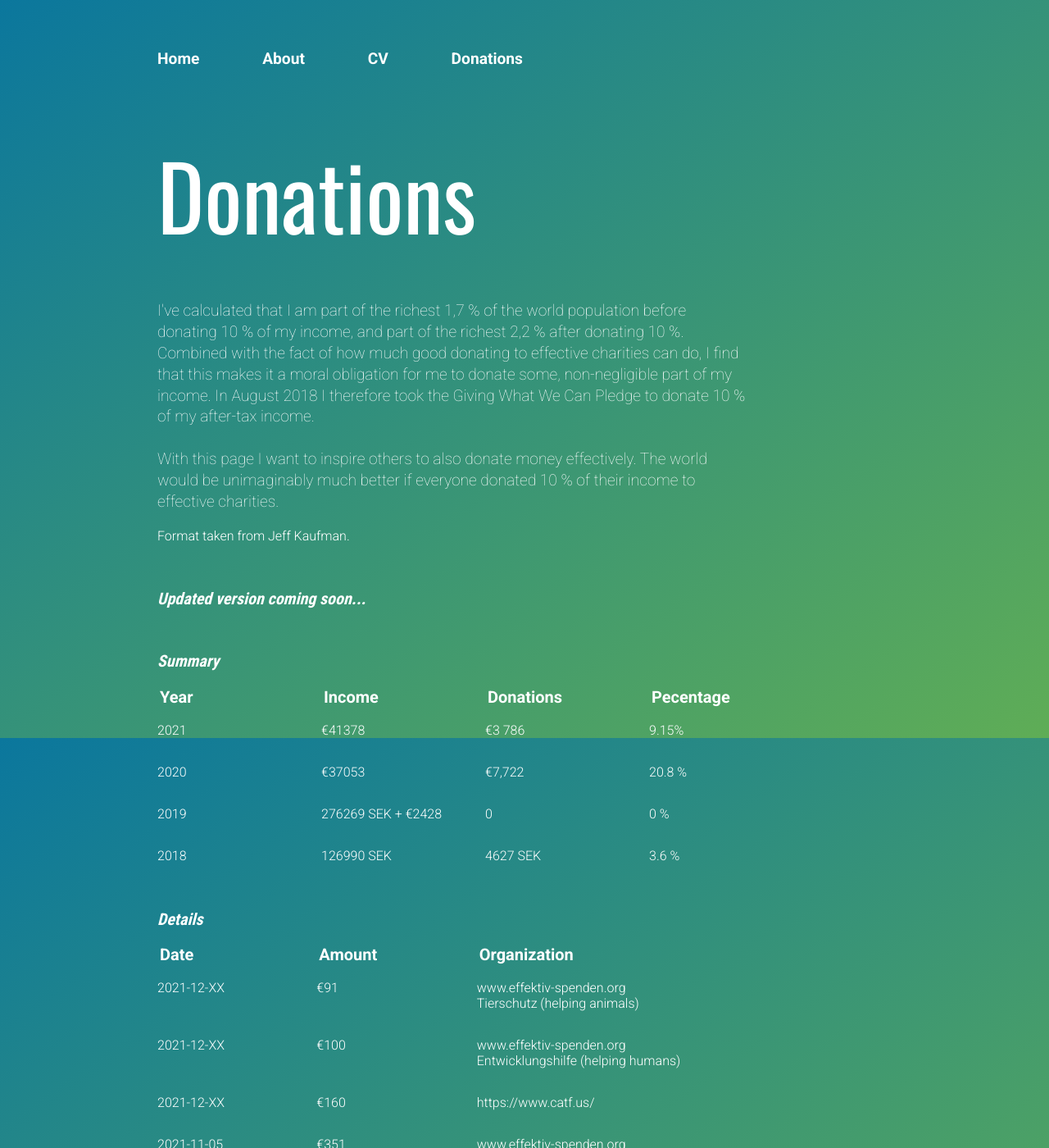
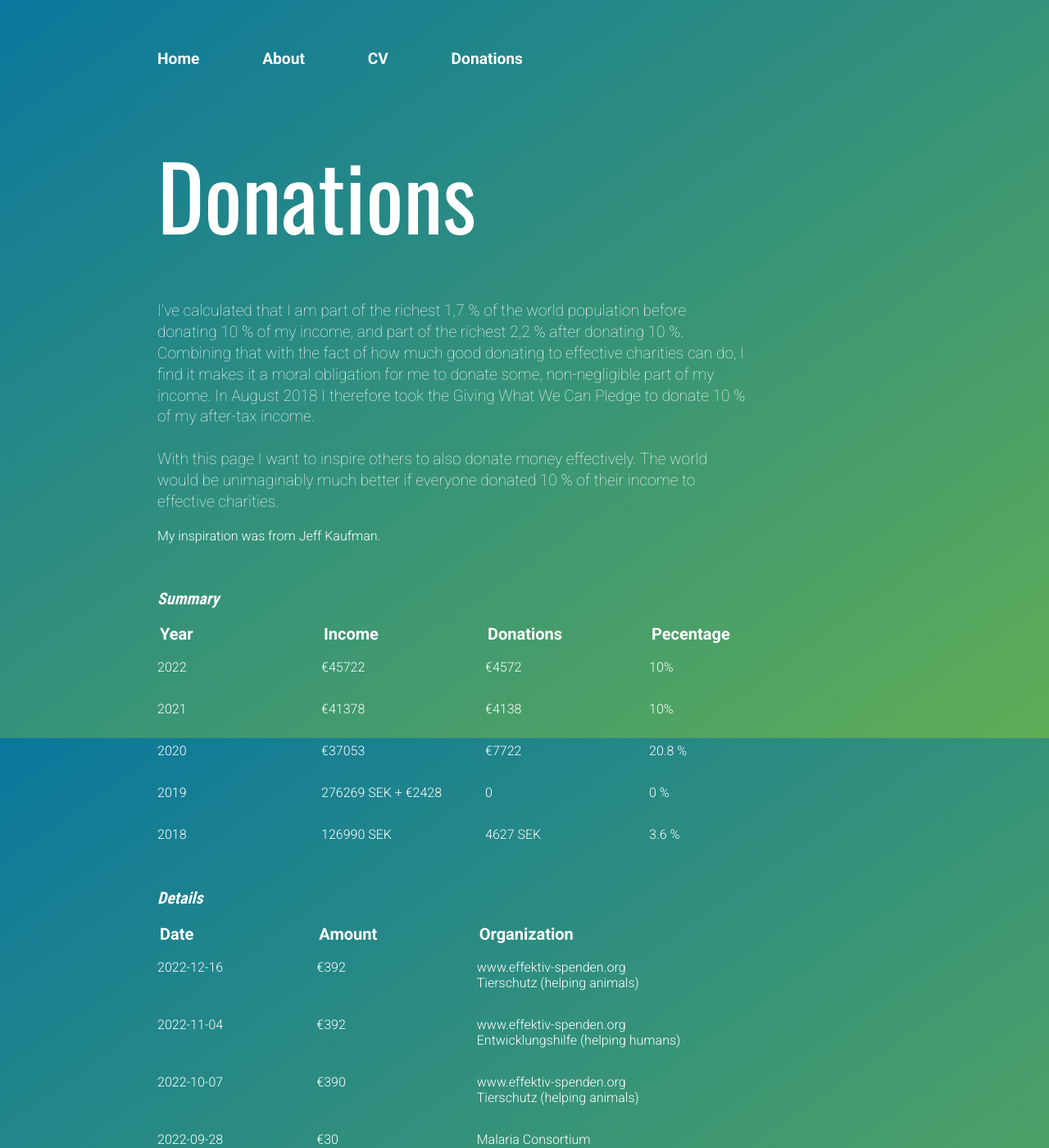
Before and after one commit to molundb/molundb.github.io, a Jekyll site: the page built from donations/index.html, in a window 1280 px wide and 1400 px high. Shown: the whole window at 82% size. Built offline with Jekyll 4.4.1, drawn with Linux system fonts in a browser that asks for light colours; some of the changed text lies outside the part shown.

Commit message:
feat: update donations text

```diff
--- a/donations/index.html
+++ b/donations/index.html
@@ -14,7 +14,7 @@ title: Donations
 
   <p>
   I've <a href="https://howrichami.givingwhatwecan.org/how-rich-am-i">calculated</a> that I am part of the richest 1,7 % of the world population before donating 10 % of my income, and part of the richest 2,2 % after donating 10 %.
-  Combined with the fact of how much good donating to effective charities <a href="https://www.givewell.org/impact-calculator" >can do</a>, I find that this makes it a moral obligation for me to donate some, non-negligible part of my income.
+  Combining that with the fact of how much good donating to effective charities <a href="https://www.thelifeyoucansave.org/impact-calculator/" >can do</a>, I find it makes it a moral obligation for me to donate some, non-negligible part of my income.
   In August 2018 I therefore took the <a href="https://www.givingwhatwecan.org/">Giving What We Can Pledge</a> to donate 10 % of my after-tax income.
 
   <br></br>
@@ -22,21 +22,19 @@ title: Donations
   The world would be <a href="https://www.youtube.com/watch?v=LtWINl3C_7s&ab_channel=TEDxTalks">unimaginably much better</a> if everyone donated 10 % of their income to effective charities.
   </p>
 
-  Format taken from <a href="https://www.jefftk.com/donations">Jeff Kaufman</a>.
+  My inspiration was from <a href="https://www.jefftk.com/donations">Jeff Kaufman</a>.
 
   <br>
   <br>
   <br>
-  <h2>Updated version coming soon...</h2>
-  <br>
-
 
   <h2>Summary</h2>
 
     <table border="1" cellpadding=3px>
       <tr><th>Year<th>Income<th>Donations<th>Pecentage
-      <tr><td>2021<td>€41378<td>€3 786</td><td>9.15%
-      <tr><td>2020<td>€37053<td>€7,722</td><td>20.8 %
+      <tr><td>2022<td>€45722<td>€4572</td><td>10%
+      <tr><td>2021<td>€41378<td>€4138</td><td>10%
+      <tr><td>2020<td>€37053<td>€7722</td><td>20.8 %
       <tr><td>2019<td>276269 SEK + €2428<td>0</td><td>0 %
       <tr><td>2018<td>126990 SEK<td>4627 SEK</td><td>3.6 %
     </table>
@@ -49,6 +47,66 @@ title: Donations
       <th>Amount</th>
       <th>Organization</th>
       <th></th>
+    </tr>
+    <tr class="donation-row">
+      <td>2022-12-16</td>
+      <td>€392</td>
+      <td>www.effektiv-spenden.org<br>Tierschutz (helping animals)</br></td>
+    </tr>
+    <tr class="donation-row">
+      <td>2022-11-04</td>
+      <td>€392</td>
+      <td>www.effektiv-spenden.org<br>Entwicklungshilfe (helping humans)</br></td>
+    </tr>
+    <tr class="donation-row">
+      <td>2022-10-07</td>
+      <td>€390</td>
+      <td>www.effektiv-spenden.org<br>Tierschutz (helping animals)</br></td>
+    </tr>
+    <tr class="donation-row">
+      <td>2022-09-28</td>
+      <td>€30</td>
+      <td>Malaria Consortium</br></td>
+    </tr>
+    <tr class="donation-row">
+      <td>2022-09-08</td>
+      <td>€392</td>
+      <td>www.effektiv-spenden.org<br>Entwicklungshilfe (helping humans)</br></td>
+    </tr>
+    <tr class="donation-row">
+      <td>2022-08-16</td>
+      <td>€392</td>
+      <td>www.effektiv-spenden.org<br>Tierschutz (helping animals)</br></td>
+    </tr>
+    <tr class="donation-row">
+      <td>2022-07-20</td>
+      <td>€376</td>
+      <td>www.effektiv-spenden.org<br>Entwicklungshilfe (helping humans)</br></td>
+    </tr>
+    <tr class="donation-row">
+      <td>2022-06-23</td>
+      <td>€368</td>
+      <td>www.effektiv-spenden.org<br>Tierschutz (helping animals)</br></td>
+    </tr>
+    <tr class="donation-row">
+      <td>2022-05-22</td>
+      <td>€368</td>
+      <td>www.effektiv-spenden.org<br>Entwicklungshilfe (helping humans)</br></td>
+    </tr>
+    <tr class="donation-row">
+      <td>2022-04-14</td>
+      <td>€368</td>
+      <td>www.effektiv-spenden.org<br>Tierschutz (helping animals)</br></td>
+    </tr>
+    <tr class="donation-row">
+      <td>2022-03-18</td>
+      <td>€368</td>
+      <td>www.effektiv-spenden.org<br>Entwicklungshilfe (helping humans)</br></td>
+    </tr>
+    <tr class="donation-row">
+      <td>2022-02-04</td>
+      <td>€720</td>
+      <td>www.effektiv-spenden.org<br>Tierschutz (helping animals)</br></td>
     </tr>
     <tr class="donation-row">
       <td>2021-12-XX</td>
```
